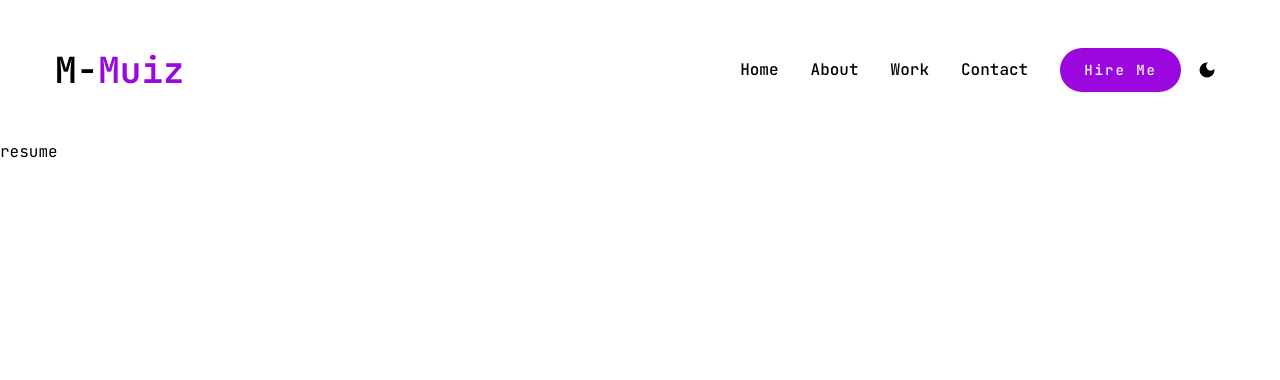
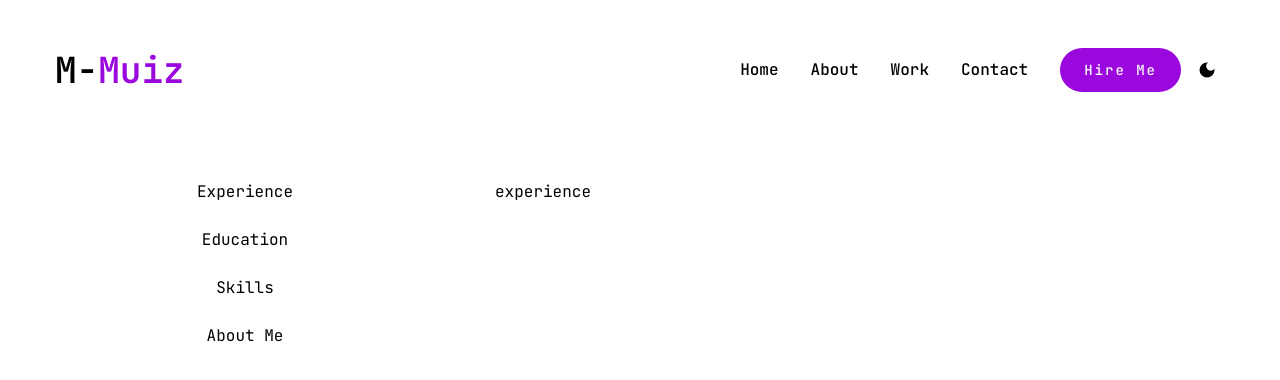
Before and after one commit to M-Muiz/Full_Stack-Portfolio, a Next.js app: page /resume in a window 1280 px wide. Shown: the top 380 px of the page. Built offline with nearby package versions, Linux system fonts and the light colour scheme.

Commit message:
work on pages

```diff
--- a/src/app/resume/page.tsx
+++ b/src/app/resume/page.tsx
@@ -127,8 +127,31 @@ import { motion } from "framer-motion";
 
 const page = () => {
   return (
-    <motion.div initial={{ opacity: 0 }} animate={{ opacity: 1, transition: { delay: 2, duration: 0.4, ease: "easeIn" } }}>
-      resume
+    <motion.div initial={{ opacity: 0 }} animate={{ opacity: 1, transition: { delay: 2, duration: 0.4, ease: "easeIn" } }} className="min-h-[80vh] flex items-center justify-center py-12 xl:py-0">
+ <div className="container mx-auto">
+  <Tabs className="flex flex-col  xl:flex-row gap-[60px]" defaultValue="experience">
+
+
+
+    <TabsList className="flex flex-col w-full max-w-[380px] mx-auto xl:mx-0 gap-6">
+
+
+      <TabsTrigger value="experience">Experience</TabsTrigger>
+      <TabsTrigger value="education">Education</TabsTrigger>
+      <TabsTrigger value="skills">Skills</TabsTrigger>
+      <TabsTrigger value="about">About Me</TabsTrigger>
+    </TabsList>
+
+
+<div className="min-h-[70vh] w-full">
+  <TabsContent value="experience" className="w-full">
+experience
+  </TabsContent>
+</div>
+
+
+  </Tabs>
+ </div>
     </motion.div>
   )
 }
```
